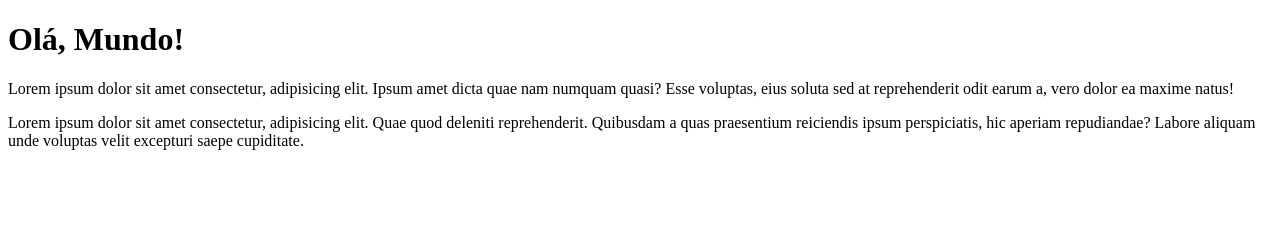
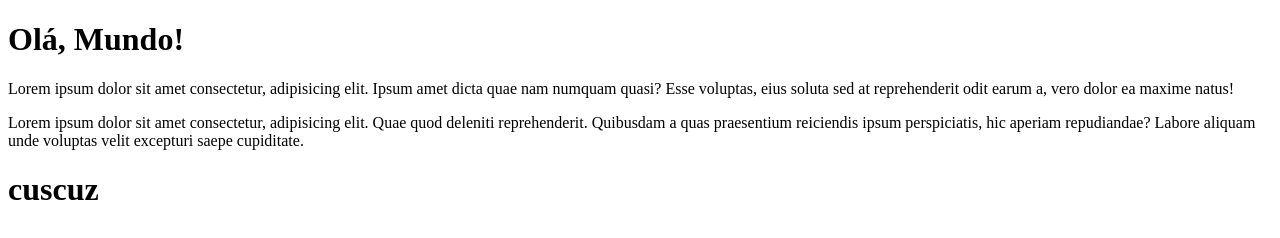
Before and after one commit to AngeloMzn/helloWorld, a plain HTML site: page siteExemplo/index.html in a window 1280 px wide. Drawn offline with Linux system fonts and the light colour scheme.

Commit message:
adicionei um titulo

```diff
--- a/siteExemplo/index.html
+++ b/siteExemplo/index.html
@@ -10,5 +10,6 @@
     <h1>Olá, Mundo!</h1>
     <p>Lorem ipsum dolor sit amet consectetur, adipisicing elit. Ipsum amet dicta quae nam numquam quasi? Esse voluptas, eius soluta sed at reprehenderit odit earum a, vero dolor ea maxime natus!</p>
     <p>Lorem ipsum dolor sit amet consectetur, adipisicing elit. Quae quod deleniti reprehenderit. Quibusdam a quas praesentium reiciendis ipsum perspiciatis, hic aperiam repudiandae? Labore aliquam unde voluptas velit excepturi saepe cupiditate.</p>
+    <h1>cuscuz</h1>
 </body>
 </html>
```
